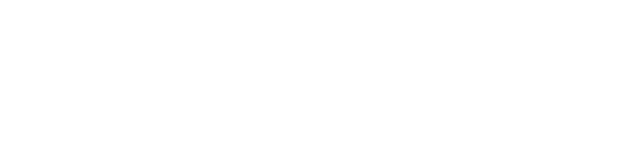
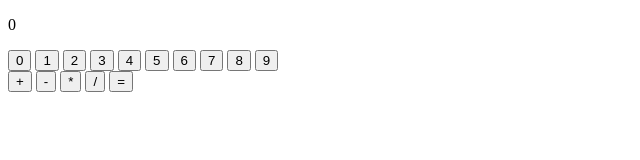
Before and after one commit to Kyukwang94/odin-projects, a plain HTML site: page calculator/index.html in a window 1280 px wide. Shown: the whole page, without its empty margins (0-640 px from the left). Drawn offline with Linux system fonts and the light colour scheme.

Commit message:
ADD html,js
html: basic buttons
js: operator , operate function

```diff
--- a/calculator/index.html
+++ b/calculator/index.html
@@ -3,9 +3,35 @@
 <head>
     <meta charset="UTF-8">
     <meta name="viewport" content="width=device-width, initial-scale=1.0">
-    <title>Document</title>
+    <title>Calculator</title>
 </head>
 <body>
+    <div id="display-container">
+        <p id="display">0</p>
+    </div>
 
+    <div id="btn-container">
+        <div id="digit-btn-container">
+            <button>0</button>
+            <button>1</button>
+            <button>2</button>
+            <button>3</button>
+            <button>4</button>
+            <button>5</button>
+            <button>6</button>
+            <button>7</button>
+            <button>8</button>
+            <button>9</button>
+        </div>
+
+        <div id="operator-btn-container">
+            <button>+</button>
+            <button>-</button>
+            <button>*</button>
+            <button>/</button>
+            <button>=</button>
+        </div>
+
+    </div>
 </body>
 </html>
```
Also changed, not shown: calculator/script.js (+27 -0 lines).
